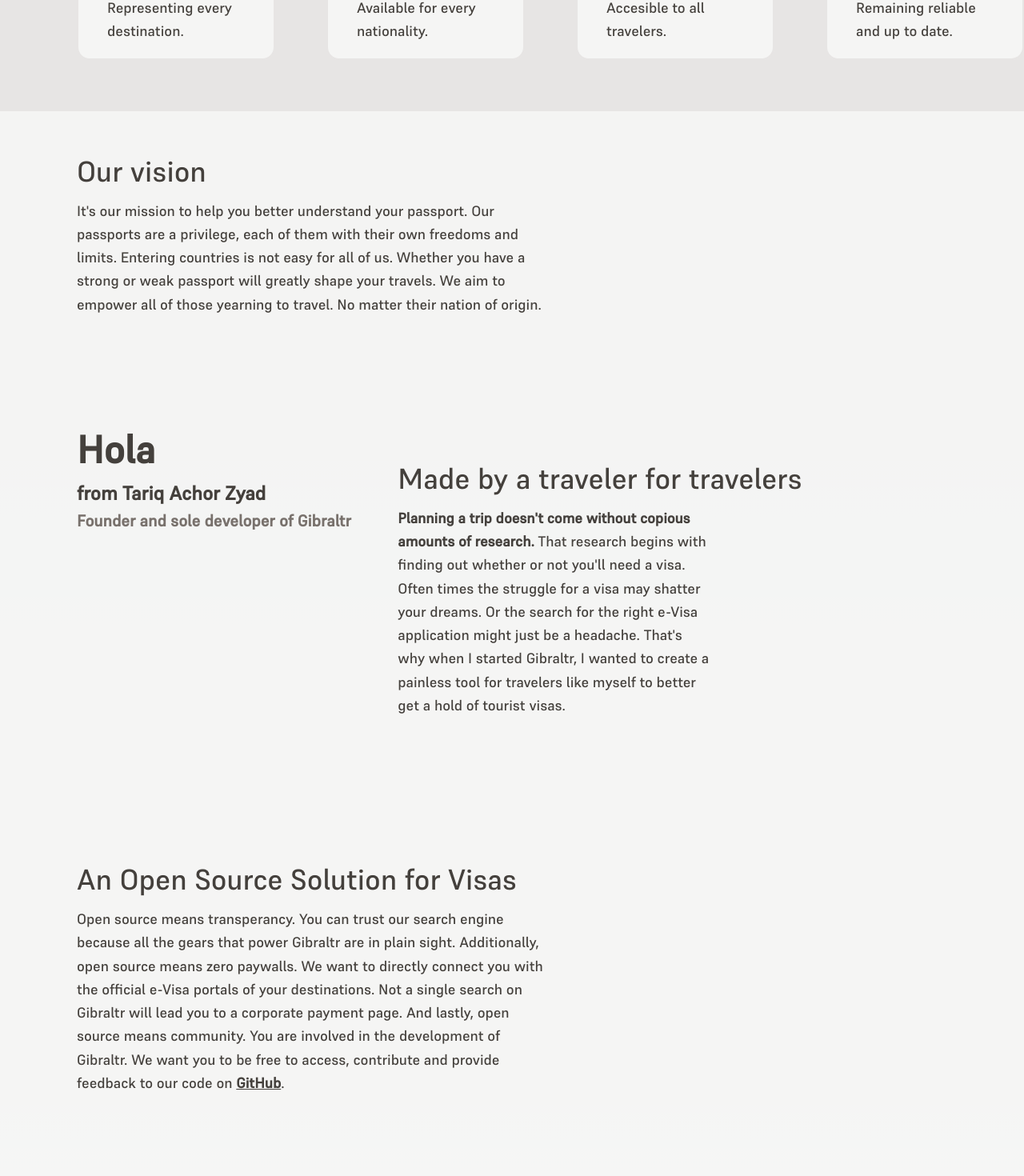
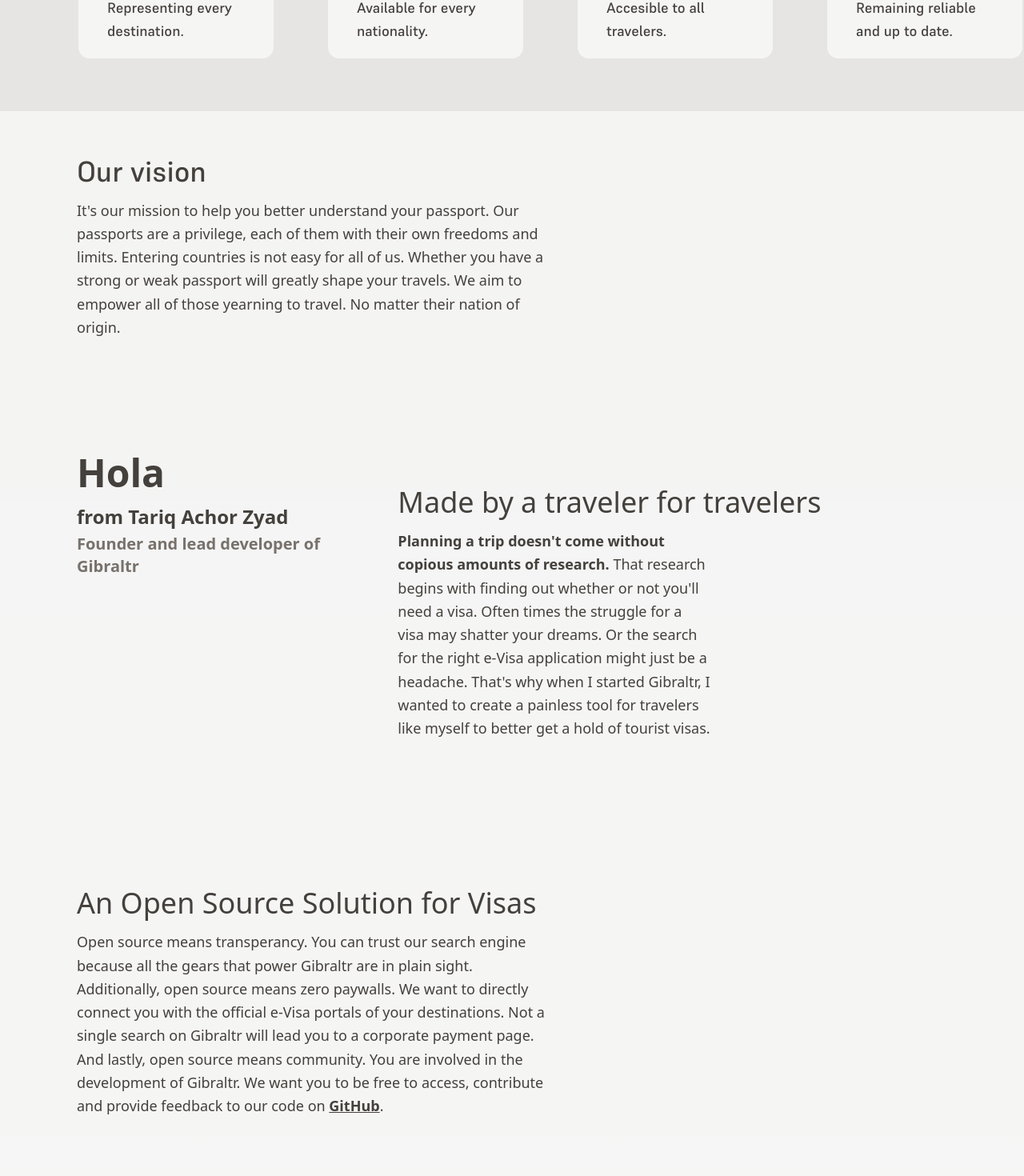
Before and after one commit to tachorzy/Gibraltr, a Next.js app: page /about in a window 1280 px wide. Shown: the part 1075-2545 px from the top of the page at 80% size. Built offline with nearby package versions, Linux system fonts and the light colour scheme.

Commit message:
Added inline styling to about page

```diff
--- a/pages/about.jsx
+++ b/pages/about.jsx
@@ -38,7 +38,7 @@
           <div className={"sticky"}>
               <NavBar lightMode={"dark"}></NavBar>
           </div>
-          <div className={supremeMedium.className + " bg-[url('/Gibraltar.svg')] flex flex-row h-[29rem] w-screen bg-stone-800 bg-no-repeat bg-right bg-cover bg-opacity-90"}>
+          <div className={supremeMedium.className + " bg-[url('/Gibraltar.svg')] flex flex-row h-[29rem] w-screen bg-stone-800 bg-no-repeat bg-right bg-cover"}>
               <h1 className={"text-stone-200 text-7xl ml-24 pt-56"}>We enable responsible travel.</h1>
           </div>
 
@@ -50,40 +50,39 @@
           </section>
           <div className={supremeMedium.className + " flex flex-row h-[21rem] w-screen bg-stone-200 py-16 pl-24 gap-x-16 content-center"}>
             <div className={"w-64 h-52 text-stone-700 border-2 border-inherit border-solid rounded-2xl p-4 px-9 pt-9 border-stone-200 bg-stone-100"}>
-                <h2 className={AboutStyles.infoCardTitle}>197+<br/>countries
+                <h2 className={"text-4xl text-stone-700"}>197+<br/>countries
                 </h2>
-                <p className={AboutStyles.infoCardText}>Representing every destination.</p>
+                <p className={"text-lg text-stone-700 leading-relaxed mb-32 mt-2.5"}>Representing every destination.</p>
             </div>
 
-            <div className={styles.infoCard}>
-                <h2 className={AboutStyles.infoCardTitle}>197+<br/>passports
+            <div className={"w-64 h-52 text-stone-700 border-2 border-inherit border-solid rounded-2xl p-4 px-9 pt-9 border-stone-200 bg-stone-100"}>
+                <h2 className={"text-4xl text-stone-700"}>197+<br/>passports
                 </h2>
-                <p className={AboutStyles.infoCardText}>Available for every nationality.</p>
+                <p className={"text-lg text-stone-700 leading-relaxed mb-32 mt-2.5"}>Available for every nationality.</p>
             </div>
 
-            <div className={styles.infoCard}>
-                <h2 className={AboutStyles.infoCardTitle}>Over 3000<br/>embassies
+            <div className={"w-64 h-52 text-stone-700 border-2 border-inherit border-solid rounded-2xl p-4 px-9 pt-9 border-stone-200 bg-stone-100"}>
+                <h2 className={"text-4xl text-stone-700"}>Over 3000<br/>embassies
                 </h2>
-                <p className={AboutStyles.infoCardText}>Accesible to all travelers.</p>
+                <p className={"text-lg text-stone-700 leading-relaxed mb-32 mt-2.5"}>Accesible to all travelers.</p>
             </div>
 
-            <div className={styles.infoCard}>
-                <h2 className={AboutStyles.infoCardTitle}>Endless<br/>results
+            <div className={"w-64 h-52 text-stone-700 border-2 border-inherit border-solid rounded-2xl p-4 px-9 pt-9 border-stone-200 bg-stone-100"}>
+                <h2 className={"text-4xl text-stone-700"}>Endless<br/>results
                 </h2>
-                <p className={AboutStyles.infoCardText}>Remaining reliable and up to date.</p>
+                <p className={"text-lg text-stone-700 leading-relaxed mb-32 mt-2.5"}>Remaining reliable and up to date.</p>
             </div>
 
           </div>
 
-          <section className={AboutStyles.main}>
-            <span className={supremeMedium.className}>
-              <h4 className={AboutStyles.aboutUsTitle} id="our-vision">Our vision</h4>
-              <p className={AboutStyles.paragraphLast}>{"It's our mission to help you better understand your passport. Our passports are a privilege, each of them with their own freedoms and limits. Entering countries is not easy for all of us. Whether you have a strong or weak passport will greatly shape your travels. We aim to empower all of those yearning to travel. No matter their nation of origin."} </p>
+          <section className={"bg-stone-100 bg-no-repeat bg-contain bg-opacity-90 bg-right flex flex-col justify-between content-center pl-24"}>
+              <h4 className={supremeMedium.className + " text-stone-700 text-4xl mt-14 mb-3.5"} id="our-vision">Our vision</h4>
+              <p className={"w-1/2 text-lg text-stone-700 leading-relaxed mb-32"}>{"It's our mission to help you better understand your passport. Our passports are a privilege, each of them with their own freedoms and limits. Entering countries is not easy for all of us. Whether you have a strong or weak passport will greatly shape your travels. We aim to empower all of those yearning to travel. No matter their nation of origin."} </p>
               {/* <p className={AboutStyles.paragraphLast}>We want to simplify the process of finding visa requirements.</p> */}
-              <div className={AboutStyles.infoContainerSplit}>
+              <div className={"grid grid-cols-3 gap-x-5"}>
                 <div>
                   <TypeAnimation
-                    className={AboutStyles.welcomeMessage}
+                    className={"text-5xl font-bold text-stone-700 leading-relaxed mt-20 z-10 h-16 mb-3"}
                     sequence={[
                       'Hello',
                       3000,
@@ -119,19 +118,18 @@
                     speed={25}
                     deletionSpeed={25}
                   />
-                  <h3 className={AboutStyles.developerName}>from Tariq Achor Zyad</h3>
-                  <h3 className={AboutStyles.developerCredit}>Founder and sole developer of Gibraltr</h3>
+                  <h3 className={"text-2xl font-bold text-stone-700 pb-1"}>from Tariq Achor Zyad</h3>
+                  <h3 className={"text-xl font-bold text-stone-500"}>Founder and lead developer of Gibraltr</h3>
                 </div>
-                <div className={AboutStyles.developerStory}>
-                  <h4 className={AboutStyles.aboutUsTitle}>Made by a traveler for travelers</h4>
-                  <p className={AboutStyles.paragraphRegular}><strong>{"Planning a trip doesn't come without copious amounts of research."} </strong> {"That research begins with finding out whether or not you'll need a visa. Often times the struggle for a visa may shatter your dreams. Or the search for the right e-Visa application might just be a headache. That's why when I started Gibraltr, I wanted to create a painless tool for travelers like myself to better get a hold of tourist visas."}</p>
-                  <p className={AboutStyles.paragraphLast}>{""}</p>
+                <div className={"col-span-2"}>
+                  <h4 className={"text-stone-700 text-4xl mt-14 mb-3.5"}>Made by a traveler for travelers</h4>
+                  <p className={"w-1/2 text-lg text-stone-700 leading-relaxed mb-4"}><strong>{"Planning a trip doesn't come without copious amounts of research."} </strong> {"That research begins with finding out whether or not you'll need a visa. Often times the struggle for a visa may shatter your dreams. Or the search for the right e-Visa application might just be a headache. That's why when I started Gibraltr, I wanted to create a painless tool for travelers like myself to better get a hold of tourist visas."}</p>
+                  <p className={"w-1/2 text-lg text-stone-700 leading-relaxed mb-32"}>{""}</p>
                 </div>
               </div>
 
-              <h4 className={AboutStyles.aboutUsTitle}>An Open Source Solution for Visas</h4>
-              <p className={AboutStyles.paragraphLast}>{"Open source means transperancy. You can trust our search engine because all the gears that power Gibraltr are in plain sight. Additionally, open source means zero paywalls. We want to directly connect you with the official e-Visa portals of your destinations. Not a single search on Gibraltr will lead you to a corporate payment page. And lastly, open source means community. You are involved in the development of Gibraltr. We want you to be free to access, contribute and provide feedback to our code on "}<Link href="https://github.com/tachorzy/Gibraltr" className={AboutStyles.link}>GitHub</Link>.</p>
-            </span>
+              <h4 className={"text-stone-700 text-4xl mt-14 mb-3.5"}>An Open Source Solution for Visas</h4>
+              <p className={"w-1/2 text-lg text-stone-700 leading-relaxed mb-32"}>{"Open source means transperancy. You can trust our search engine because all the gears that power Gibraltr are in plain sight. Additionally, open source means zero paywalls. We want to directly connect you with the official e-Visa portals of your destinations. Not a single search on Gibraltr will lead you to a corporate payment page. And lastly, open source means community. You are involved in the development of Gibraltr. We want you to be free to access, contribute and provide feedback to our code on "}<Link href="https://github.com/tachorzy/Gibraltr" className={AboutStyles.link}>GitHub</Link>.</p>
           </section>
           <Footer></Footer>
       </main>
--- a/pages/faq.jsx
+++ b/pages/faq.jsx
@@ -94,7 +94,7 @@
             <NavBar></NavBar>
           </div>
 
-          <div className={supremeMedium.className + " bg-[url('/Gibraltar.svg')] flex flex-row h-[29rem] w-screen bg-stone-800 bg-no-repeat bg-right bg-cover bg-opacity-90"}>
+          <div className={supremeMedium.className + " bg-[url('/Gibraltar.svg')] flex flex-row h-[29rem] w-screen bg-stone-800 bg-no-repeat bg-right bg-cover"}>
             <h1 className={"text-stone-200 text-7xl ml-24 pt-56"}>Frequently Asked Questions</h1>
           </div>
 
```
